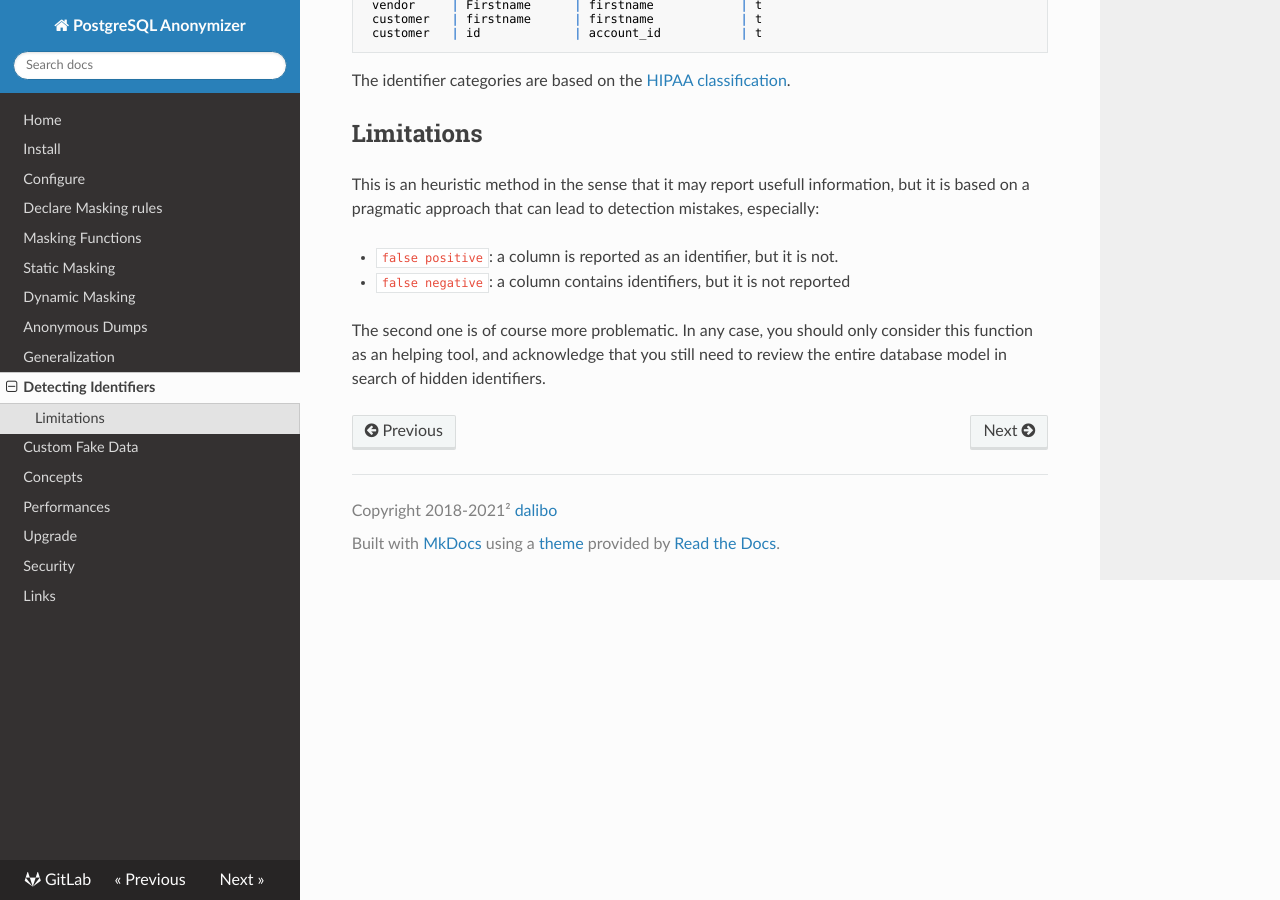
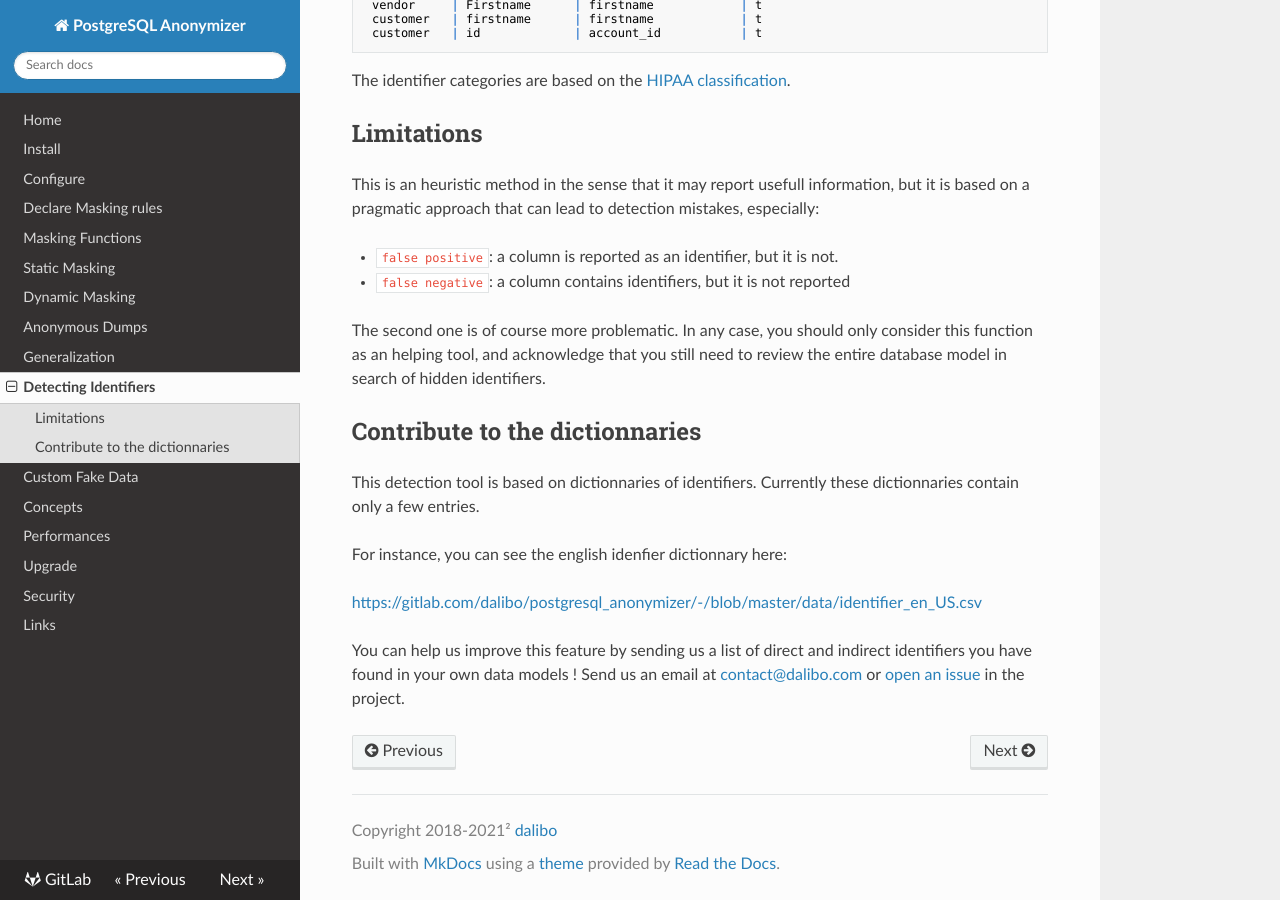
Before and after one commit to neondatabase/postgresql_anonymizer, an MkDocs documentation site: the page built from docs/detection.md, in a window 1280 px wide and 900 px high, scrolled down 520 px. Built offline with MkDocs 1.6.1, drawn with Linux system fonts in a browser that asks for light colours; nearby versions of some CDN libraries.

Commit message:
[doc] how to contribute to the detect feature

```diff
--- a/docs/detection.md
+++ b/docs/detection.md
@@ -44,3 +44,19 @@ especially:
 The second one is of course more problematic. In any case, you should only
 consider this function as an helping tool, and acknowledge that you still need
 to review the entire database model in search of hidden identifiers.
+
+Contribute to the dictionnaries
+---------------------------------------------------------------------------------
+
+This detection tool is based on dictionnaries of identifiers. Currently these
+dictionnaries contain only a few entries.
+
+For instance, you can see the english idenfier dictionnary here:
+
+<https://gitlab.com/dalibo/postgresql_anonymizer/-/blob/master/data/identifier_en_US.csv>
+
+You can help us improve this feature by sending us a list of direct and
+indirect identifiers you have found in your own data models ! Send us an
+email at <contact@dalibo.com> or [open an issue] in the project.
+
+[open an issue]: https://gitlab.com/dalibo/postgresql_anonymizer/-/issues
```
